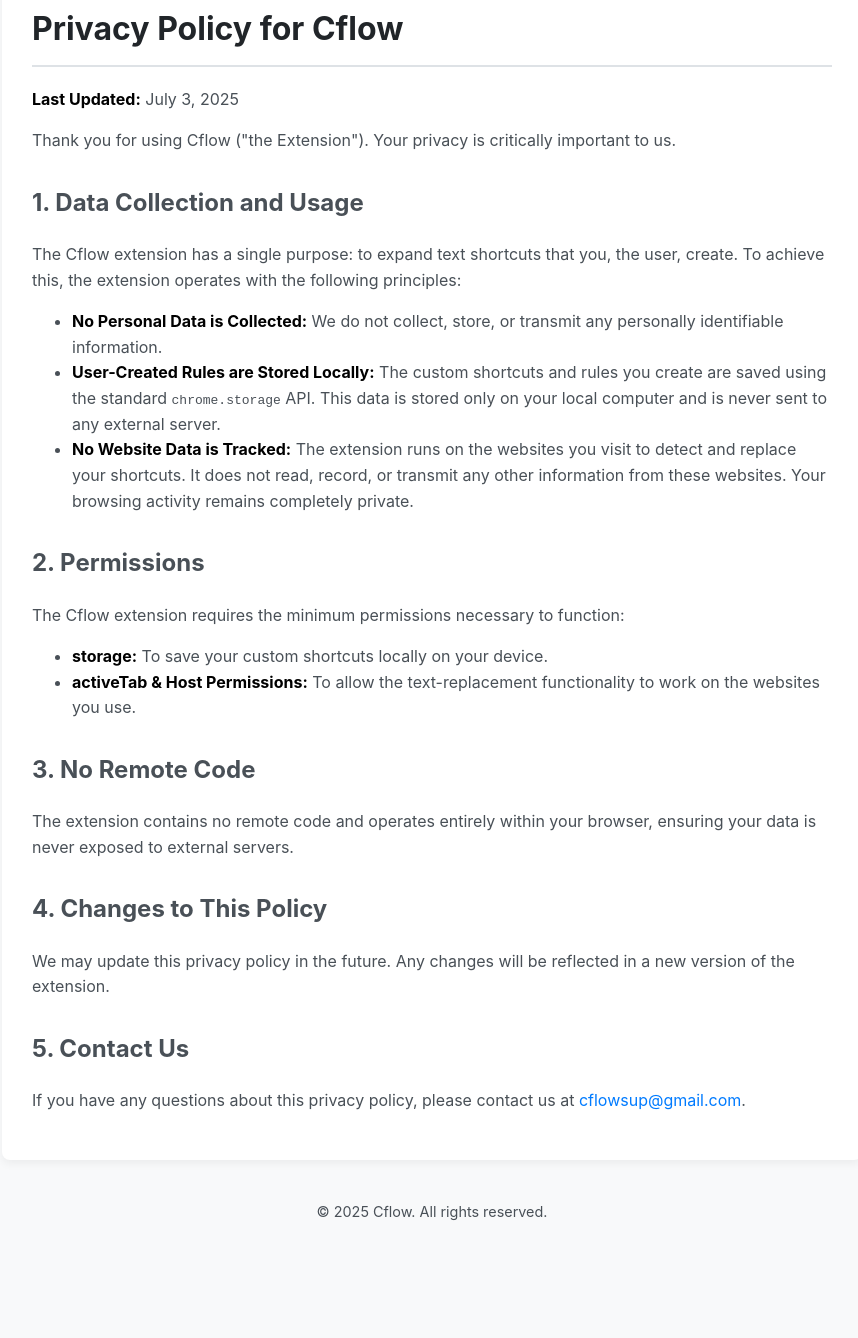
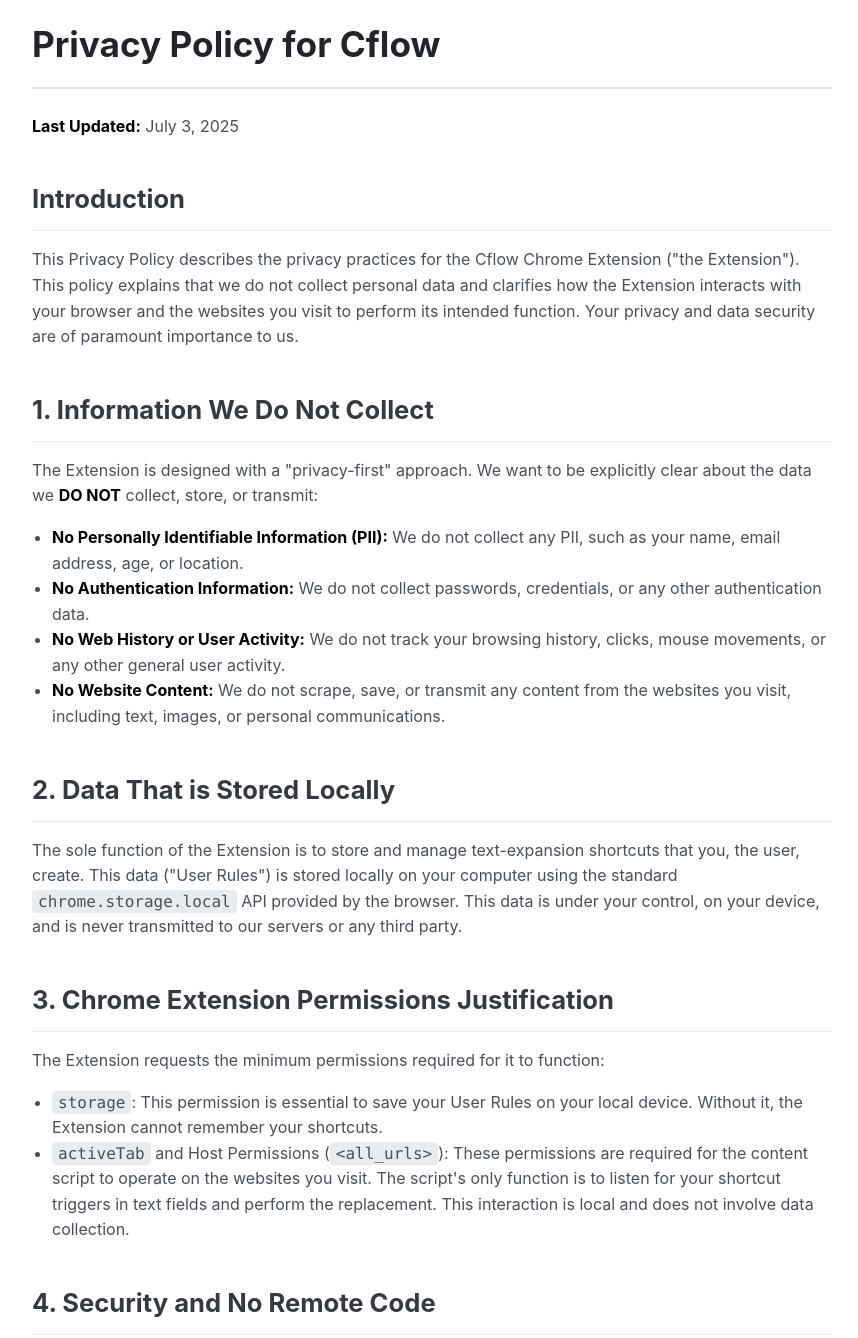
Before and after one commit to JorgeLRW/cflow, a plain HTML site: page index.html in a window 1280 px wide. Shown: the part 108-1446 px from the top of the page, without its empty margins (208-1066 px from the left). Before the commit the page ends 1365 px from the top, so only its background shows below. Drawn offline with Linux system fonts and the light colour scheme.

Commit message:
Update index.html

```diff
--- a/index.html
+++ b/index.html
@@ -16,29 +16,41 @@
         .container {
             max-width: 800px;
             margin: 40px auto;
-            padding: 30px;
+            padding: 40px;
             background-color: #ffffff;
             border-radius: 8px;
-            box-shadow: 0 4px 8px rgba(0,0,0,0.05);
+            box-shadow: 0 4px 12px rgba(0,0,0,0.08);
         }
         h1 {
-            font-size: 2em;
+            font-size: 2.2em;
             color: #212529;
             border-bottom: 2px solid #dee2e6;
-            padding-bottom: 10px;
-            margin-bottom: 20px;
+            padding-bottom: 15px;
+            margin-bottom: 25px;
         }
         h2 {
-            font-size: 1.5em;
-            color: #495057;
-            margin-top: 30px;
+            font-size: 1.6em;
+            color: #343a40;
+            margin-top: 40px;
+            margin-bottom: 15px;
+            border-bottom: 1px solid #e9ecef;
+            padding-bottom: 10px;
         }
         p, li {
             font-size: 1em;
             color: #495057;
         }
+        ul {
+            padding-left: 20px;
+        }
         strong {
             color: #000;
+        }
+        code {
+            background-color: #e9ecef;
+            padding: 2px 6px;
+            border-radius: 4px;
+            font-family: "SFMono-Regular", Consolas, "Liberation Mono", Menlo, Courier, monospace;
         }
         a {
             color: #007bff;
@@ -49,9 +61,16 @@
         }
         .footer {
             text-align: center;
-            margin-top: 40px;
+            margin-top: 50px;
             font-size: 0.9em;
             color: #6c757d;
+        }
+        .disclaimer {
+            font-style: italic;
+            color: #6c757d;
+            margin-top: 20px;
+            border-left: 3px solid #007bff;
+            padding-left: 15px;
         }
     </style>
 </head>
@@ -61,31 +80,42 @@
         <h1>Privacy Policy for Cflow</h1>
         <p><strong>Last Updated:</strong> July 3, 2025</p>
 
-        <p>Thank you for using Cflow ("the Extension"). Your privacy is critically important to us.</p>
+        <h2>Introduction</h2>
+        <p>This Privacy Policy describes the privacy practices for the Cflow Chrome Extension ("the Extension"). This policy explains that we do not collect personal data and clarifies how the Extension interacts with your browser and the websites you visit to perform its intended function. Your privacy and data security are of paramount importance to us.</p>
 
-        <h2>1. Data Collection and Usage</h2>
-        <p>The Cflow extension has a single purpose: to expand text shortcuts that you, the user, create. To achieve this, the extension operates with the following principles:</p>
+        <h2>1. Information We Do Not Collect</h2>
+        <p>The Extension is designed with a "privacy-first" approach. We want to be explicitly clear about the data we <strong>DO NOT</strong> collect, store, or transmit:</p>
         <ul>
-            <li><strong>No Personal Data is Collected:</strong> We do not collect, store, or transmit any personally identifiable information.</li>
-            <li><strong>User-Created Rules are Stored Locally:</strong> The custom shortcuts and rules you create are saved using the standard <code>chrome.storage</code> API. This data is stored only on your local computer and is never sent to any external server.</li>
-            <li><strong>No Website Data is Tracked:</strong> The extension runs on the websites you visit to detect and replace your shortcuts. It does not read, record, or transmit any other information from these websites. Your browsing activity remains completely private.</li>
+            <li><strong>No Personally Identifiable Information (PII):</strong> We do not collect any PII, such as your name, email address, age, or location.</li>
+            <li><strong>No Authentication Information:</strong> We do not collect passwords, credentials, or any other authentication data.</li>
+            <li><strong>No Web History or User Activity:</strong> We do not track your browsing history, clicks, mouse movements, or any other general user activity.</li>
+            <li><strong>No Website Content:</strong> We do not scrape, save, or transmit any content from the websites you visit, including text, images, or personal communications.</li>
         </ul>
 
-        <h2>2. Permissions</h2>
-        <p>The Cflow extension requires the minimum permissions necessary to function:</p>
+        <h2>2. Data That is Stored Locally</h2>
+        <p>The sole function of the Extension is to store and manage text-expansion shortcuts that you, the user, create. This data ("User Rules") is stored locally on your computer using the standard <code>chrome.storage.local</code> API provided by the browser. This data is under your control, on your device, and is never transmitted to our servers or any third party.</p>
+
+        <h2>3. Chrome Extension Permissions Justification</h2>
+        <p>The Extension requests the minimum permissions required for it to function:</p>
         <ul>
-            <li><strong>storage:</strong> To save your custom shortcuts locally on your device.</li>
-            <li><strong>activeTab & Host Permissions:</strong> To allow the text-replacement functionality to work on the websites you use.</li>
+            <li><code>storage</code>: This permission is essential to save your User Rules on your local device. Without it, the Extension cannot remember your shortcuts.</li>
+            <li><code>activeTab</code> and Host Permissions (<code>&lt;all_urls&gt;</code>): These permissions are required for the content script to operate on the websites you visit. The script's only function is to listen for your shortcut triggers in text fields and perform the replacement. This interaction is local and does not involve data collection.</li>
         </ul>
 
-        <h2>3. No Remote Code</h2>
-        <p>The extension contains no remote code and operates entirely within your browser, ensuring your data is never exposed to external servers.</p>
+        <h2>4. Security and No Remote Code</h2>
+        <p>The Extension is built for security. It contains no remote code, analytics trackers, or external scripts. The entire codebase is self-contained within the package reviewed and distributed by the Chrome Web Store. This is enforced by a strict Content Security Policy (CSP) that prevents the loading of any external resources.</p>
 
-        <h2>4. Changes to This Policy</h2>
-        <p>We may update this privacy policy in the future. Any changes will be reflected in a new version of the extension.</p>
+        <h2>5. Children's Privacy</h2>
+        <p>The Extension is not directed to individuals under the age of 13. We do not knowingly collect any information from children under 13. If you become aware that a child has provided us with information, please contact us, although as stated, the Extension does not collect or transmit any data.</p>
 
-        <h2>5. Contact Us</h2>
-        <p>If you have any questions about this privacy policy, please contact us at <a href="mailto:cflowsup@gmail.com">cflowsup@gmail.com</a>.</p>
+        <h2>6. Changes to This Privacy Policy</h2>
+        <p>We may update this Privacy Policy from time to time. Any changes will be reflected in a new version of the Extension and an updated policy available at this URL. We encourage you to review this policy periodically.</p>
+
+        <h2>7. Disclaimer</h2>
+        <p class="disclaimer">The Extension is provided "as is," without warranty of any kind, express or implied. In no event shall the authors or copyright holders be liable for any claim, damages, or other liability, whether in an action of contract, tort, or otherwise, arising from, out of, or in connection with the software or the use or other dealings in the software.</p>
+
+        <h2>8. Contact Us</h2>
+        <p>If you have any questions or concerns about this Privacy Policy or our privacy practices, please contact us at <a href="mailto:cflowsup@gmail.com">cflowsup@gmail.com</a>.</p>
     </div>
 
     <div class="footer">
```
